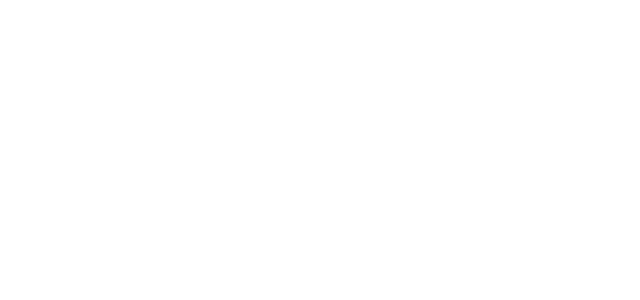
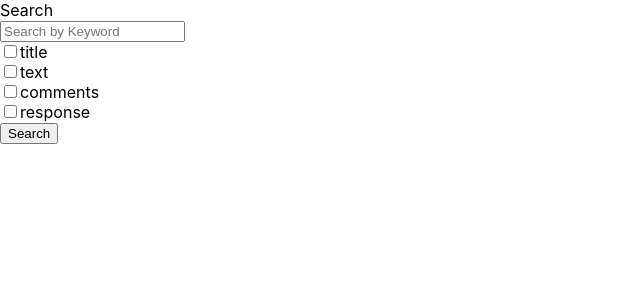
Before and after one commit to pagella42/comunidad-pedasi, a React (Create React App) app: page /admin/search in a window 1280 px wide. Shown: the top 300 px of the page, without its empty margins (0-640 px from the left). Built offline with nearby package versions, Linux system fonts and the light colour scheme; no server answers.

Commit message:
search works

```diff
--- a/src/App.js
+++ b/src/App.js
@@ -7,6 +7,7 @@ import CreatePost from './user/landing/create-post/CreatePost';
 import Explore from './admin/landing/explore/Explore';
 import ImageUpload from './ImageUpload/ImageUpload';
 import ResultDetail from './admin/results/ResultDetails';
+import Search from './admin/landing/search/Search';
 
 class App extends Component {
 
@@ -20,8 +21,8 @@ class App extends Component {
          {/* ==== Admin routes below ==== */}
          <Route path="/admin" exact render={() => <Admin />}/>
          <Route path="/admin/explore" exact render={() => <Explore />} />
+         <Route path="/admin/search" exact render={() => <Search />} />
          <Route path="/admin/resultdetails/:id" exact render={({match}) => <ResultDetail match={match} />} />
-          {/* <Route path="/admin/search" exact render={() => <Search />} /> */}
           <Route path="/imageUpload" exact render={() => <ImageUpload/>}/>
        </div>
      </Router>
--- a/src/admin/landing/search/Search.js
+++ b/src/admin/landing/search/Search.js
@@ -0,0 +1,17 @@
+import React, { Component } from 'react';
+import Filter from './filter/Filter';
+
+class Search extends Component {
+
+
+    render() {
+        return (
+            <div>
+                <div>Search</div>
+                <Filter />
+            </div>
+        );
+    }
+}
+
+export default Search;
--- a/src/admin/landing/search/filter/Filter.js
+++ b/src/admin/landing/search/filter/Filter.js
@@ -0,0 +1,94 @@
+import React, { Component } from 'react';
+import Axios from 'axios';
+
+class Filter extends Component {
+    constructor() {
+        super()
+        this.state = {
+            keyword: "",
+            found: [],
+            posts: [],
+            keywordSearch: [
+                {name: "title", checked: false},
+                {name: "text", checked: false},
+                {name: "comments", checked: false},
+                {name: "responses", checked: false},
+
+            ]
+        }
+    }
+
+    handleChange = (e) => {
+        let name = e.target.name
+        if (name === "search-keyword") {
+            let choice = e.target.id
+            let checked = e.target.checked
+
+            let keywordSearch = [...this.state.keywordSearch]
+            let keywordIndex = keywordSearch.findIndex(keyword => keyword.name === choice)
+            keywordSearch[keywordIndex].checked = checked
+            this.setState({ keywordSearch: keywordSearch })
+
+        } else {
+            let value = e.target.value
+            this.setState({ [name]: value })
+        }
+    }
+
+    handleSearch = () => {
+        let keywordSearch = [ ...this.state.keywordSearch ]
+        let checkedCheckboxes = keywordSearch.filter(keyword => keyword.checked === true)
+        let options = checkedCheckboxes
+        this.search(options, this.state.keyword)
+    }
+
+    getAllPosts = async () => {
+        let response = await Axios.get('http://localhost:4000/data/posts')
+        this.setState({posts: response.data})
+    }
+
+    search = (options, text) => {
+        let searchArray = text.toLowerCase()
+        let filteredPosts = []
+        this.state.posts.map(post => {
+             options.forEach(option => {
+                let value = post[option.name].toLowerCase()
+                if (value.includes(searchArray)) {
+                    filteredPosts.push(post)
+                } else { return undefined }
+            })
+        })
+        this.setState({ found: filteredPosts })
+    }
+
+    componentDidMount(){
+        this.getAllPosts()
+    }
+
+    render() {
+        return (
+            <div>
+                <input type="text" name="keyword" placeholder="Search by Keyword" onChange={this.handleChange} />
+                <div>
+                    <input type="checkbox" name="search-keyword" id="title" onClick={this.handleChange} />
+                    <label htmlFor="title-checkbox">title</label>
+                </div>
+                <div>
+                    <input type="checkbox" name="search-keyword" id="text" onClick={this.handleChange} />
+                    <label htmlFor="text-checkbox">text</label>
+                </div>
+                <div>
+                    <input type="checkbox" name="search-keyword" id="comments" onClick={this.handleChange} />
+                    <label htmlFor="comments-checkbox">comments</label>
+                </div>
+                <div>
+                    <input type="checkbox" name="search-keyword" id="responses" onClick={this.handleChange} />
+                    <label htmlFor="response-checkbox">response</label>
+                </div>
+                <button onClick={this.handleSearch}>Search</button>
+            </div>
+        );
+    }
+}
+
+export default Filter;
```
